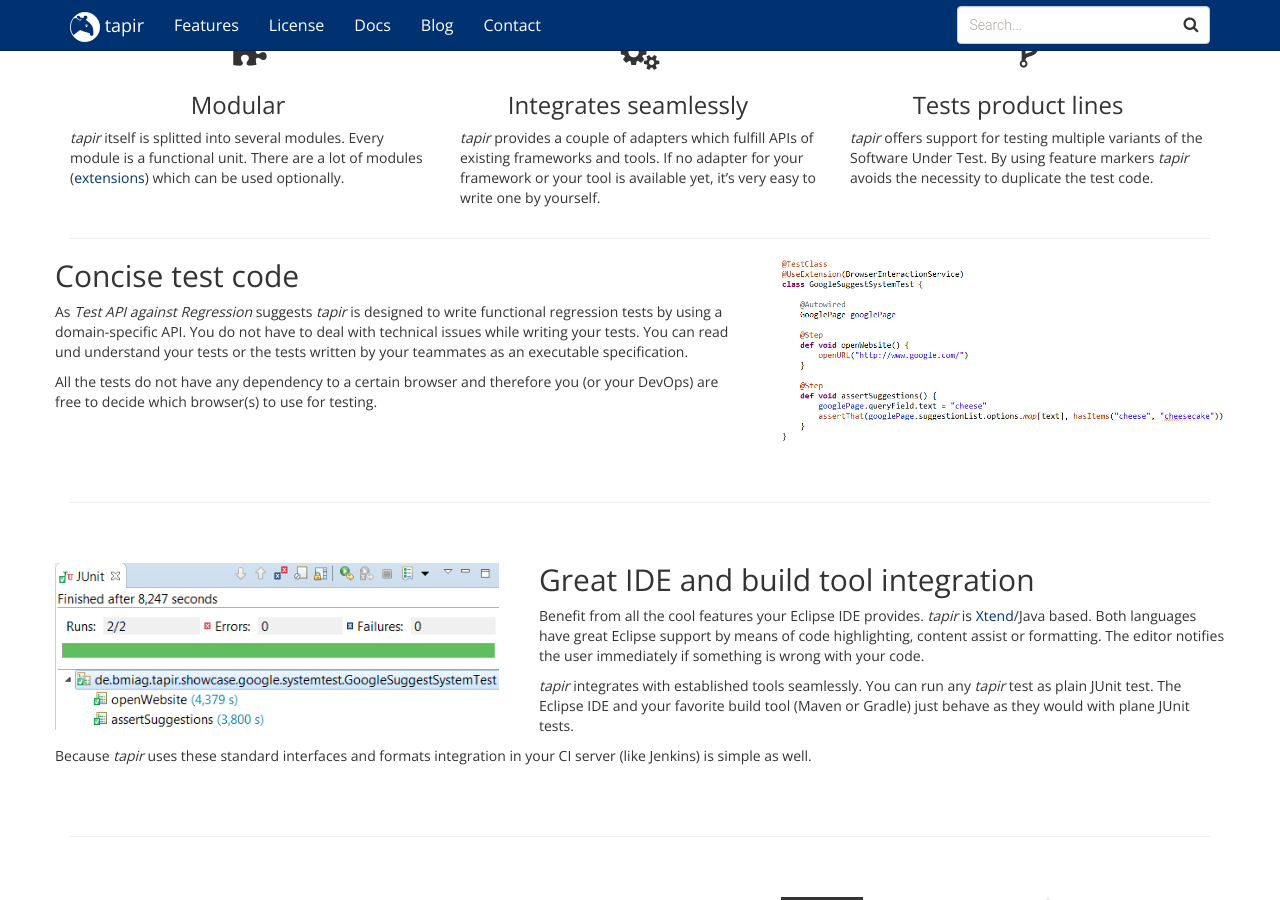
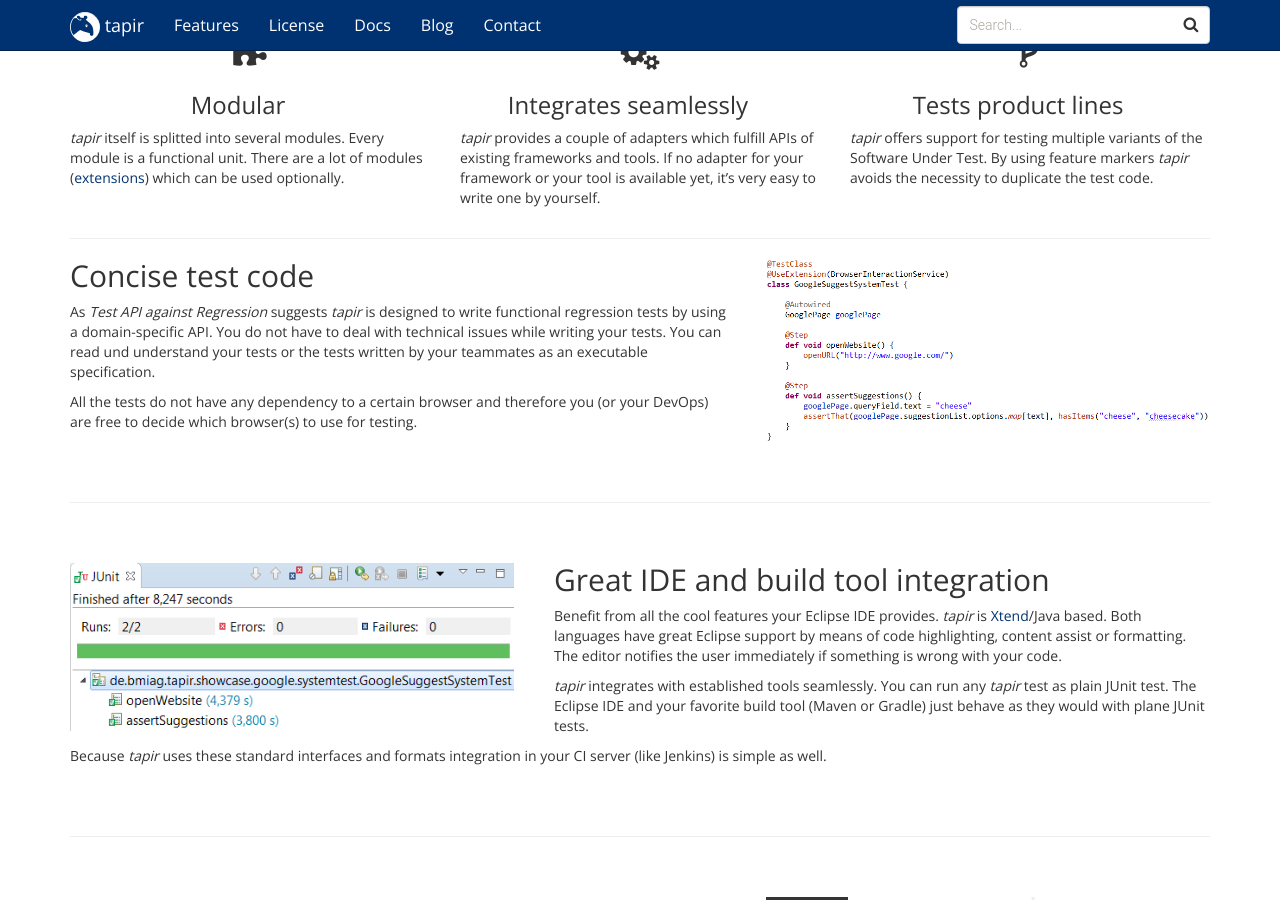
Before and after one commit to tapir-test/tapir-website, a Jekyll site: the page built from index.html, in a window 1280 px wide and 900 px high, scrolled down 980 px. Built offline with Jekyll 4.4.1, drawn with Linux system fonts in a browser that asks for light colours.

Commit message:
Added some divs
Signed-off-by: Oliver Libutzki <oliver.libutzki@bmiag.de>

```diff
--- a/index.html
+++ b/index.html
@@ -85,14 +85,16 @@
     <hr>
 
     <div class="row featurette reveal">
+        <div class="col-lg-12">
             <img class="featurette-image img-responsive pull-right grow" src="img/tapir-TestClass.png" width="444">
             <h2 class="featurette-heading">Concise test code</h2>
             <p>As <i>Test API against Regression</i> suggests <i>tapir</i> is designed to write functional regression tests by using a domain-specific API. You do not have to deal with technical issues while writing your tests. You can read und understand your tests or the tests written by your teammates as an executable specification.</p>
             <p>All the tests do not have any dependency to a certain browser and therefore you (or your DevOps) are free to decide which browser(s) to use for testing.</p>
-
+        </div>
     </div>
     <hr class="featurette-divider">
     <div class="row featurette reveal">
+        <div class="col-lg-12">
             <img class="featurette-image img-responsive pull-left grow" src="img/tapir-JUnitView.png" width="444">
             <h2 class="featurette-heading">Great IDE and build tool integration
                 </h2>
@@ -101,11 +103,11 @@
             <p>
                 Because <i>tapir</i> uses these standard interfaces and formats integration in your CI server (like Jenkins) is simple as well.
             </p>
-
+        </div>
     </div>
     <hr class="featurette-divider">
     <div class="row featurette reveal">
-        <div>
+        <div class="col-lg-12">
             <img class="featurette-image img-responsive pull-right grow" src="img/tapir-AllureReport.png" width="444">
             <h2 class="featurette-heading">Comprehensive reports</h2>
             <p class="">Thanks to <a href="http://allure.qatools.ru/">Allure</a> <i>tapir</i> is shipped with the ability to create modern, comprehensive and interactive reports. Allure is connected via the <i>tapir</i> <a href="{{"/docs/customization/executionlistener/" | prepend: site.baseurl}}">Execution Listener API</a>. Attaching your favorite reporting tool is just implementing one interface away!</p>
```
Lines whose indentation alone changed are shown as unchanged.
